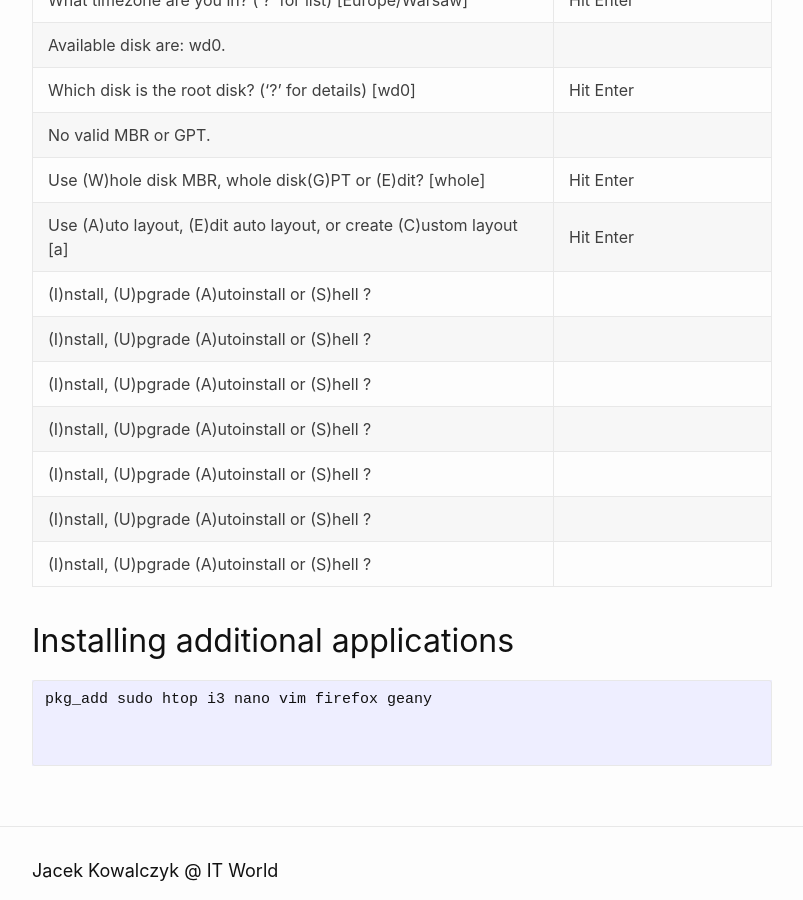
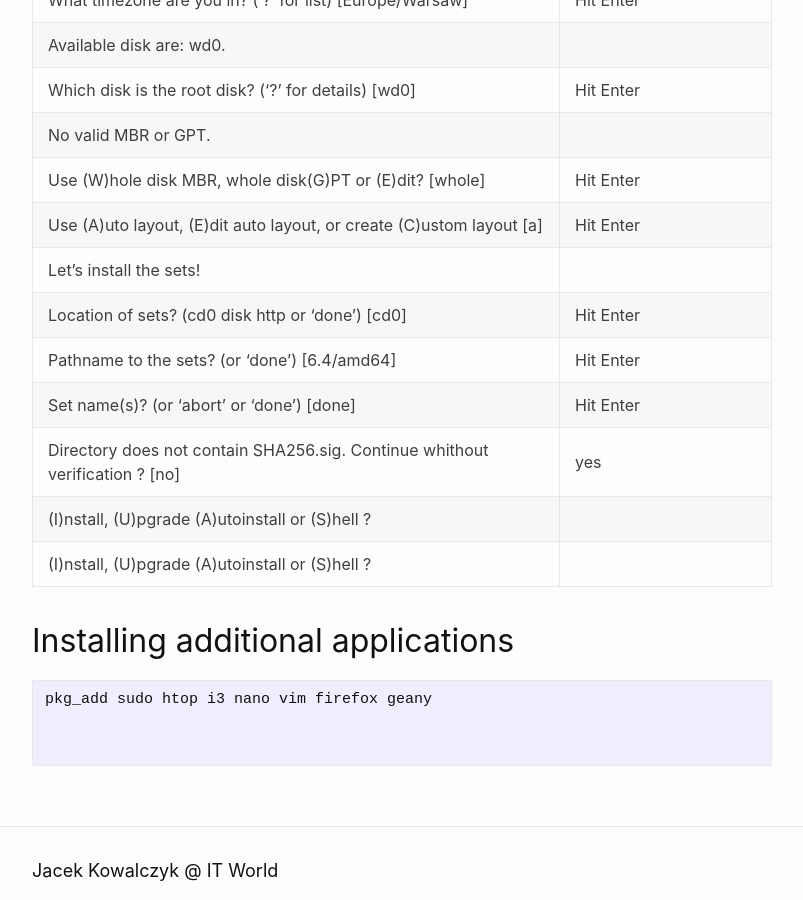
Before and after one commit to jacekkowalczyk82/jacekkowalczyk82.github.io, a Jekyll site: the page built from _posts/2019-03-07-how-to-install-openbsd64-with-dwm.markdown, in a window 1280 px wide and 900 px high, scrolled down 1442 px. Shown: the whole window, without its empty margins (238-1041 px from the left). Built offline with Jekyll 4.4.1, drawn with Linux system fonts in a browser that asks for light colours.

Commit message:
updated manual for openbsd

```diff
--- a/_posts/2019-03-07-how-to-install-openbsd64-with-dwm.markdown
+++ b/_posts/2019-03-07-how-to-install-openbsd64-with-dwm.markdown
@@ -37,11 +37,11 @@ When OpenBSD is booted from instalation image, it will start ask questions:
 |No valid MBR or GPT.                                     |           |
 |Use (W)hole disk MBR, whole disk(G)PT or (E)dit? [whole] | Hit Enter |
 |Use (A)uto layout, (E)dit auto layout, or create (C)ustom layout [a]| Hit Enter |
-|(I)nstall, (U)pgrade (A)utoinstall or (S)hell ?        |   |
-|(I)nstall, (U)pgrade (A)utoinstall or (S)hell ?        |   |
-|(I)nstall, (U)pgrade (A)utoinstall or (S)hell ?        |   |
-|(I)nstall, (U)pgrade (A)utoinstall or (S)hell ?        |   |
-|(I)nstall, (U)pgrade (A)utoinstall or (S)hell ?        |   |
+|Let's install the sets!                                  |   |
+|Location of sets? (cd0 disk http or 'done') [cd0]        | Hit Enter |
+|Pathname to the sets? (or 'done') [6.4/amd64]            | Hit Enter |
+|Set name(s)? (or 'abort' or 'done') [done]               | Hit Enter |
+|Directory does not contain SHA256.sig. Continue whithout verification ? [no]| yes   |
 |(I)nstall, (U)pgrade (A)utoinstall or (S)hell ?        |   |
 |(I)nstall, (U)pgrade (A)utoinstall or (S)hell ?        |   |
 
```
